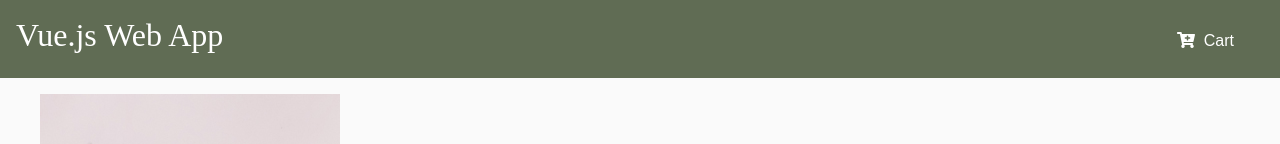
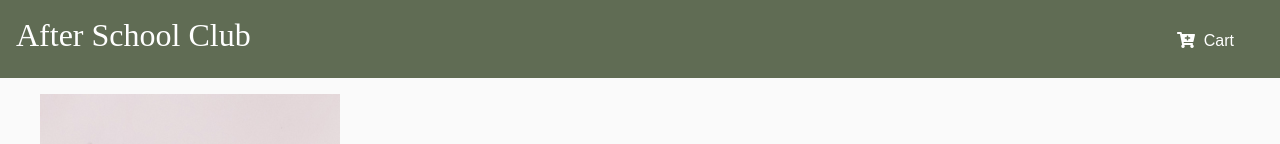
Before and after one commit to Offor/AfterSchoolClub, a plain HTML site: page index.html in a window 1280 px wide. Shown: the top 144 px of the page. Drawn offline with nearby package versions, Linux system fonts and the light colour scheme.

Commit message:
Sitename updated

```diff
--- a/index.html
+++ b/index.html
@@ -1,7 +1,7 @@
 <!DOCTYPE html>
 <html>
     <head>
-        <title>Web App with Vue</title>
+        <title>After School Club</title>
         <script src="https://unpkg.com/vue"></script>
         <script src="https://cdn.jsdelivr.net/npm/vue/dist/vue.js"></script>
         <link rel="stylesheet" href="https:cdnjs.cloudflare.com/ajax/libs/font-awesome/5.15.1/css/all.min.css">
--- a/products.js
+++ b/products.js
@@ -1,7 +1,7 @@
 var webstore = new Vue({
     el: '#App',
     data: {
-        sitename: 'Vue.js Web App',
+        sitename: 'After School Club',
         product: {
             id: 001,
             subject: "Maths",
```
